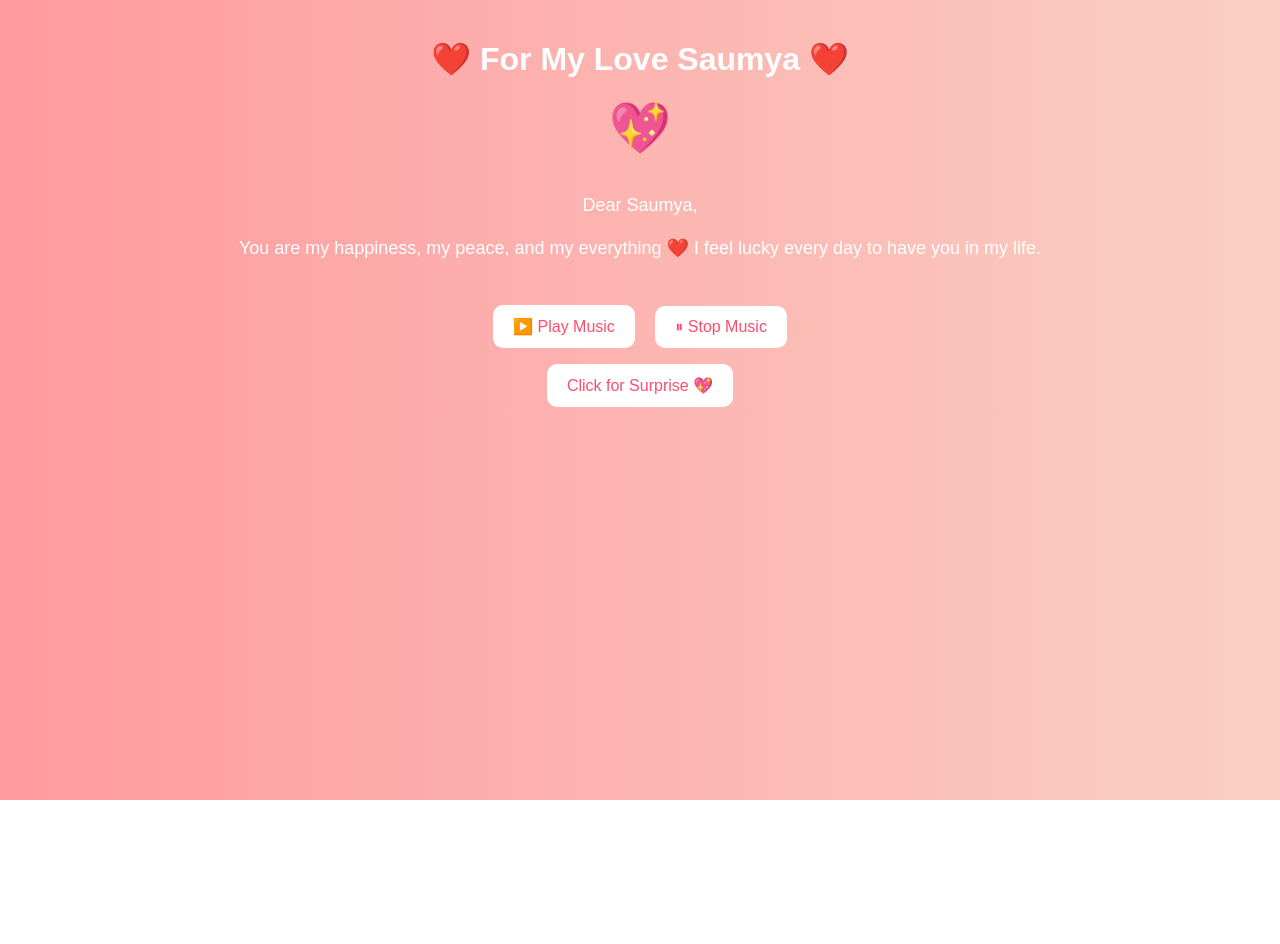
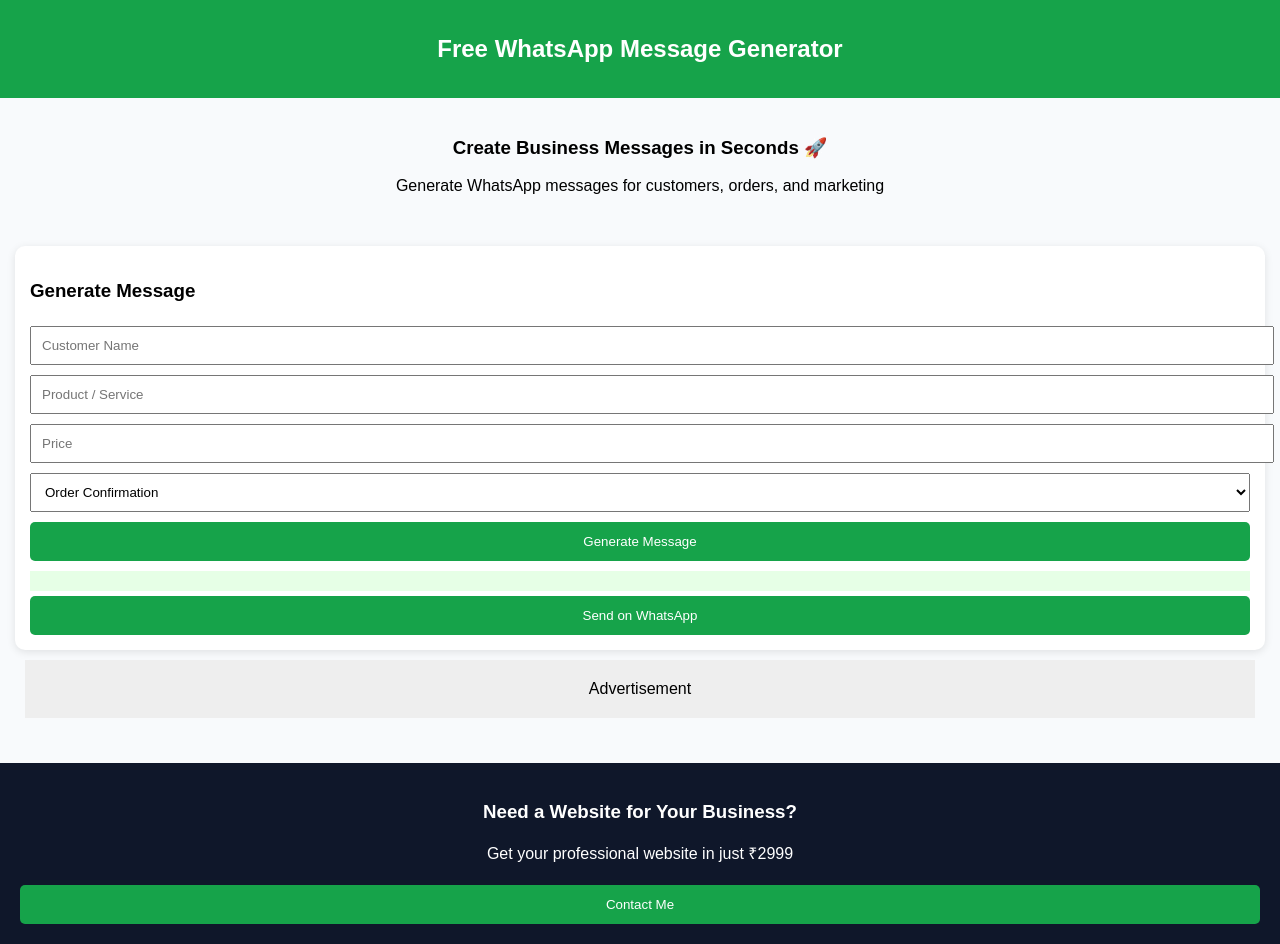
Before and after one commit to Sahil252/screen-printing-website, a plain HTML site: page index.html in a window 1280 px wide. Before the commit the page ends 800 px from the top, so only its background shows below. Drawn offline with Linux system fonts and the light colour scheme.

Commit message:
Update index.html

```diff
--- a/index.html
+++ b/index.html
@@ -2,104 +2,147 @@
 <html>
 <head>
 <meta name="viewport" content="width=device-width,initial-scale=1">
-<title>For Saumya ❤️</title>
+<title>Free WhatsApp Message Generator</title>
 
 <style>
-body{
-  margin:0;
-  font-family:Arial;
+body{margin:0;font-family:Arial;background:#f8fafc}
+
+/* HEADER */
+header{
+  background:#16a34a;
+  color:white;
+  padding:15px;
   text-align:center;
-  background:linear-gradient(to right, #ff9a9e, #fad0c4);
-  color:white;
 }
 
-h1{margin-top:40px;}
-
-.heart{
-  font-size:50px;
-  animation: beat 1s infinite;
+/* HERO */
+.hero{
+  padding:20px;
+  text-align:center;
 }
 
-@keyframes beat{
-  0%{transform:scale(1);}
-  50%{transform:scale(1.2);}
-  100%{transform:scale(1);}
+.container{
+  padding:15px;
 }
 
-.message{
-  padding:20px;
-  font-size:18px;
+/* FORM */
+.box{
+  background:white;
+  padding:15px;
+  border-radius:10px;
+  box-shadow:0 2px 8px rgba(0,0,0,0.1);
+}
+
+input,select,textarea{
+  width:100%;
+  padding:10px;
+  margin:5px 0;
 }
 
 button{
-  padding:12px 20px;
+  width:100%;
+  padding:12px;
+  background:#16a34a;
+  color:white;
   border:none;
-  background:white;
-  color:#ff4d6d;
-  border-radius:10px;
-  cursor:pointer;
-  font-size:16px;
-  margin:8px;
+  border-radius:5px;
+  margin-top:5px;
 }
 
-/* GIF section */
-#surprise{
-  display:none;
-  margin-top:20px;
+/* RESULT */
+.result{
+  background:#e6ffe6;
+  padding:10px;
+  margin-top:10px;
 }
 
-#surprise img{
-  width:200px;
-  border-radius:10px;
+/* CTA */
+.cta{
+  background:#0f172a;
+  color:white;
+  padding:20px;
+  text-align:center;
+  margin-top:20px;
 }
 </style>
 </head>
 
 <body>
 
-<h1>❤️ For My Love Saumya ❤️</h1>
+<header>
+  <h2>Free WhatsApp Message Generator</h2>
+</header>
 
-<div class="heart">💖</div>
-
-<div class="message">
-  <p>
-    Dear Saumya,<br><br>
-    You are my happiness, my peace, and my everything ❤️
-    I feel lucky every day to have you in my life.
-  </p>
+<div class="hero">
+  <h3>Create Business Messages in Seconds 🚀</h3>
+  <p>Generate WhatsApp messages for customers, orders, and marketing</p>
 </div>
 
-<button onclick="playMusic()">▶️ Play Music</button>
-<button onclick="stopMusic()">⏸ Stop Music</button>
-<br>
-<button onclick="showLove()">Click for Surprise 💖</button>
+<div class="container">
 
-<!-- GIF + TEXT -->
-<div id="surprise">
-  <img src="https://media.giphy.com/media/MDJ9IbxxvDUQM/giphy.gif">
-  <p style="font-size:18px;">
-    I love you so much Saumya ❤️
-    Thank you for being mine forever 🤗💖
-  </p>
+  <div class="box">
+    <h3>Generate Message</h3>
+
+    <input id="name" placeholder="Customer Name">
+    <input id="product" placeholder="Product / Service">
+    <input id="price" placeholder="Price">
+
+    <select id="type">
+      <option>Order Confirmation</option>
+      <option>Offer Message</option>
+      <option>Follow Up</option>
+    </select>
+
+    <button onclick="generate()">Generate Message</button>
+
+    <div id="output" class="result"></div>
+
+    <button onclick="send()">Send on WhatsApp</button>
+  </div>
+
+  <!-- AD PLACE -->
+  <div style="background:#eee;padding:20px;text-align:center;margin:10px">
+    Advertisement
+  </div>
+
 </div>
 
-<!-- MUSIC -->
-<audio id="bgmusic" loop>
-  <source src="https://cdn.pixabay.com/download/audio/2022/03/15/audio_c8f3c1b7b7.mp3?filename=romantic-love-11786.mp3" type="audio/mpeg">
-</audio>
+<!-- CTA -->
+<div class="cta">
+  <h3>Need a Website for Your Business?</h3>
+  <p>Get your professional website in just ₹2999</p>
+  <button onclick="contact()">Contact Me</button>
+</div>
 
 <script>
 
-function playMusic(){
-  document.getElementById("bgmusic").play();
+let finalMsg="";
+
+function generate(){
+  let name=document.getElementById("name").value;
+  let product=document.getElementById("product").value;
+  let price=document.getElementById("price").value;
+  let type=document.getElementById("type").value;
+
+  if(type=="Order Confirmation"){
+    finalMsg=`Hello ${name}, your order for ${product} has been confirmed. Total amount is ₹${price}. Thank you!`;
+  }
+  else if(type=="Offer Message"){
+    finalMsg=`Hi ${name}, we have a special offer on ${product} for just ₹${price}. Grab now!`;
+  }
+  else{
+    finalMsg=`Hello ${name}, just following up regarding ${product}. Let us know if you're interested.`;
+  }
+
+  document.getElementById("output").innerText=finalMsg;
 }
 
-function stopMusic(){
-  document.getElementById("bgmusic").pause();
+function send(){
+  window.open("https://wa.me/?text="+encodeURIComponent(finalMsg));
 }
 
-function showLove(){
-  document.getElementById("surprise").style.display="block";
+function contact(){
+  window.open("https://wa.me/916307304325?text=Hi I want website");
 }
 
 </script>
```
